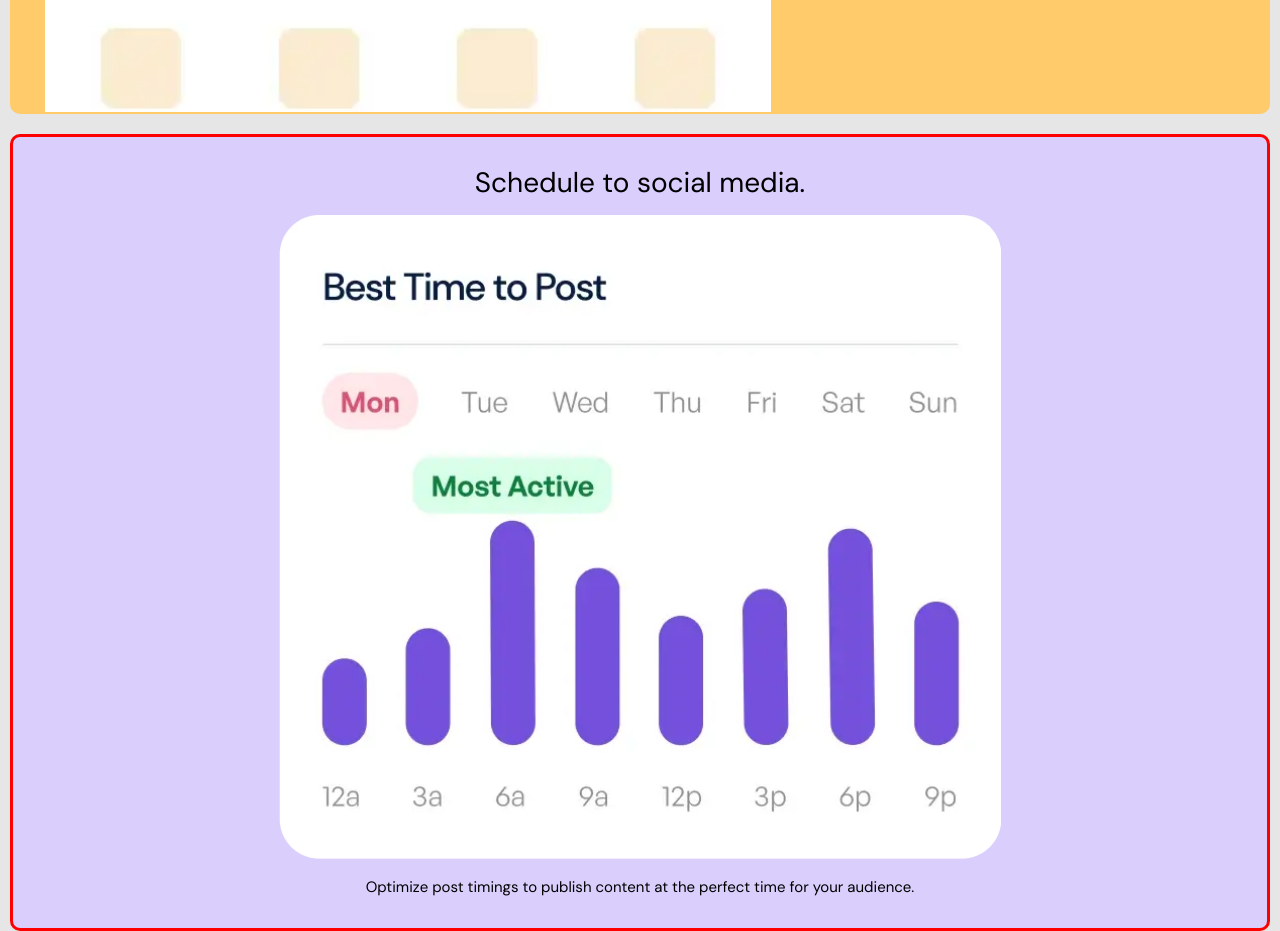
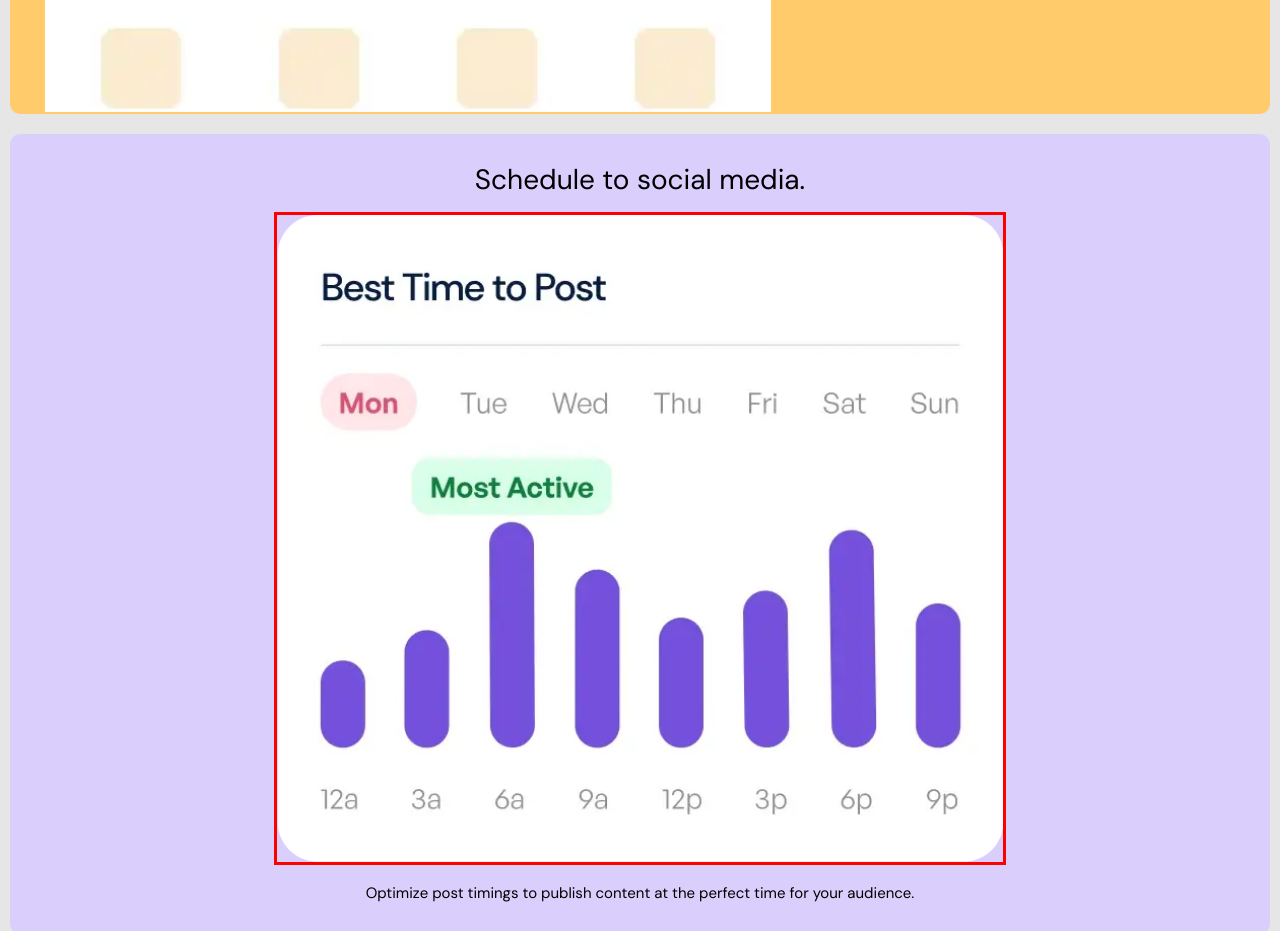
Before and after one commit to gogu69/grid, a website built with Vite: page index.html in a window 1280 px wide. Shown: the part 1120-2051 px from the top of the page. Built offline with nearby package versions, Linux system fonts and the light colour scheme.

Commit message:
update src/style.css

```diff
--- a/src/style.css
+++ b/src/style.css
@@ -134,7 +134,7 @@ img {
 	margin: 10px;
 }
 
-.grw, .wrt, .sch, .mng img {
+.grw img, .wrt img, .sch img, .mng img {
 	/* width: 80%; */
 	border: solid red;
 	/* margin: 10px; */
```
